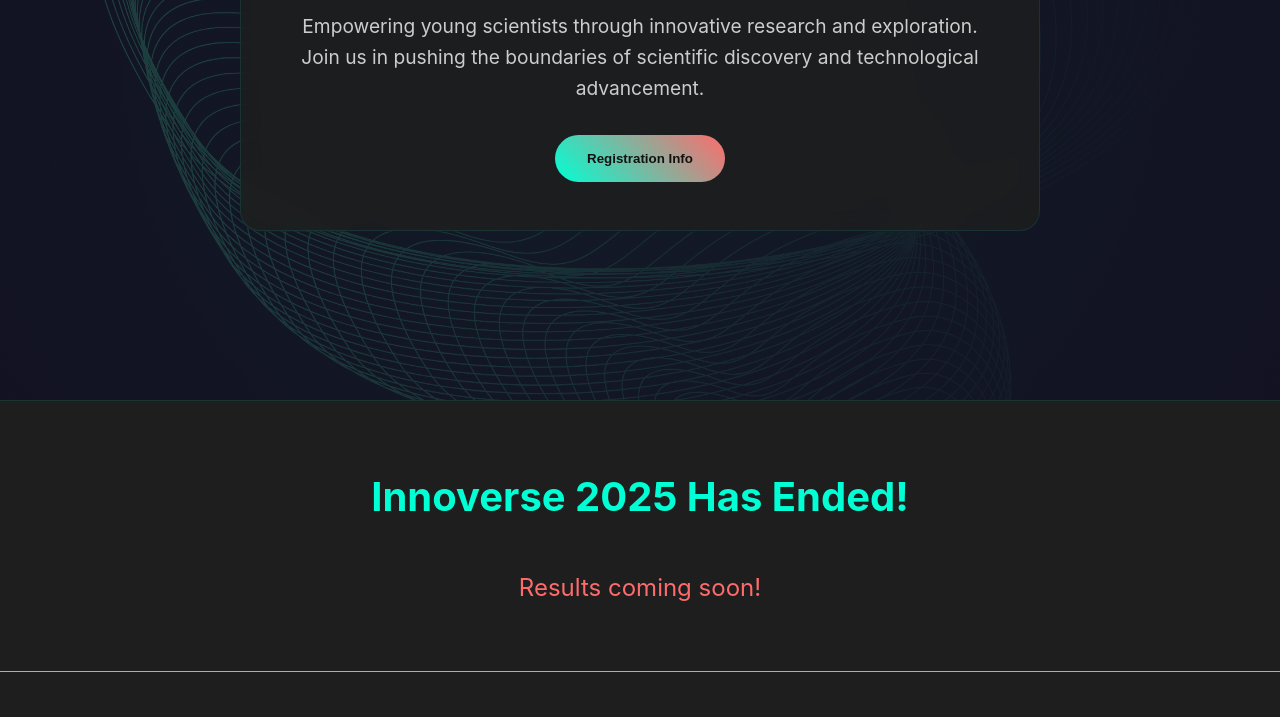
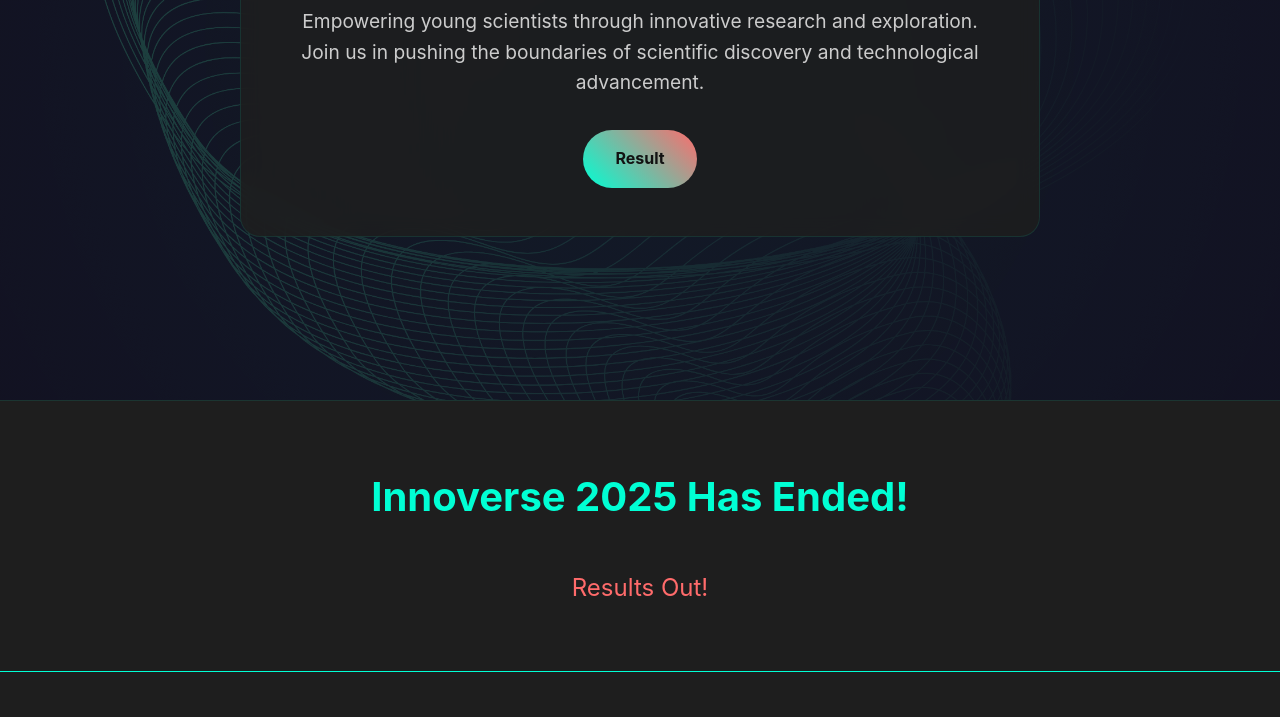
Before and after one commit to dheirya909/bbpsgr-sciencesociety, a plain HTML site: page innoverse.html in a window 1280 px wide. Shown: the part 400-1117 px from the top of the page. Drawn offline with Linux system fonts and the light colour scheme.

Commit message:
Third commit

```diff
--- a/innoverse.html
+++ b/innoverse.html
@@ -655,7 +655,7 @@
         <div class="hero-content">
             <h1 style="text-align: center;">Innoverse 2025-26</h1>
             <p>Empowering young scientists through innovative research and exploration. Join us in pushing the boundaries of scientific discovery and technological advancement.</p>
-            <button class="hero-button" id="openModal">Registration Info</button>
+            <a href="/results/innoverseresult.html" class="hero-button" id="openModal">Result</a>
         </div>
     </section>
 
@@ -819,7 +819,7 @@
                     // Countdown finished
                     clearInterval(countdownInterval); // Stop the timer
                     countdownHeadingElement.innerHTML = "Innoverse 2025 Has Ended!";
-                    countdownTimerElement.innerHTML = "<p style='font-size: 1.5rem; color: var(--accent-secondary); width: 100%;'>Results coming soon!</p>";
+                    countdownTimerElement.innerHTML = "<p style='font-size: 1.5rem; color: var(--accent-secondary); width: 100%;'>Results Out!</p>";
 
                     // Optional: Ensure all counters show zero when stopped
                     daysElement.textContent = "00";
```
Also changed, not shown: results/innoverseresult.html (+1 -1 lines).
